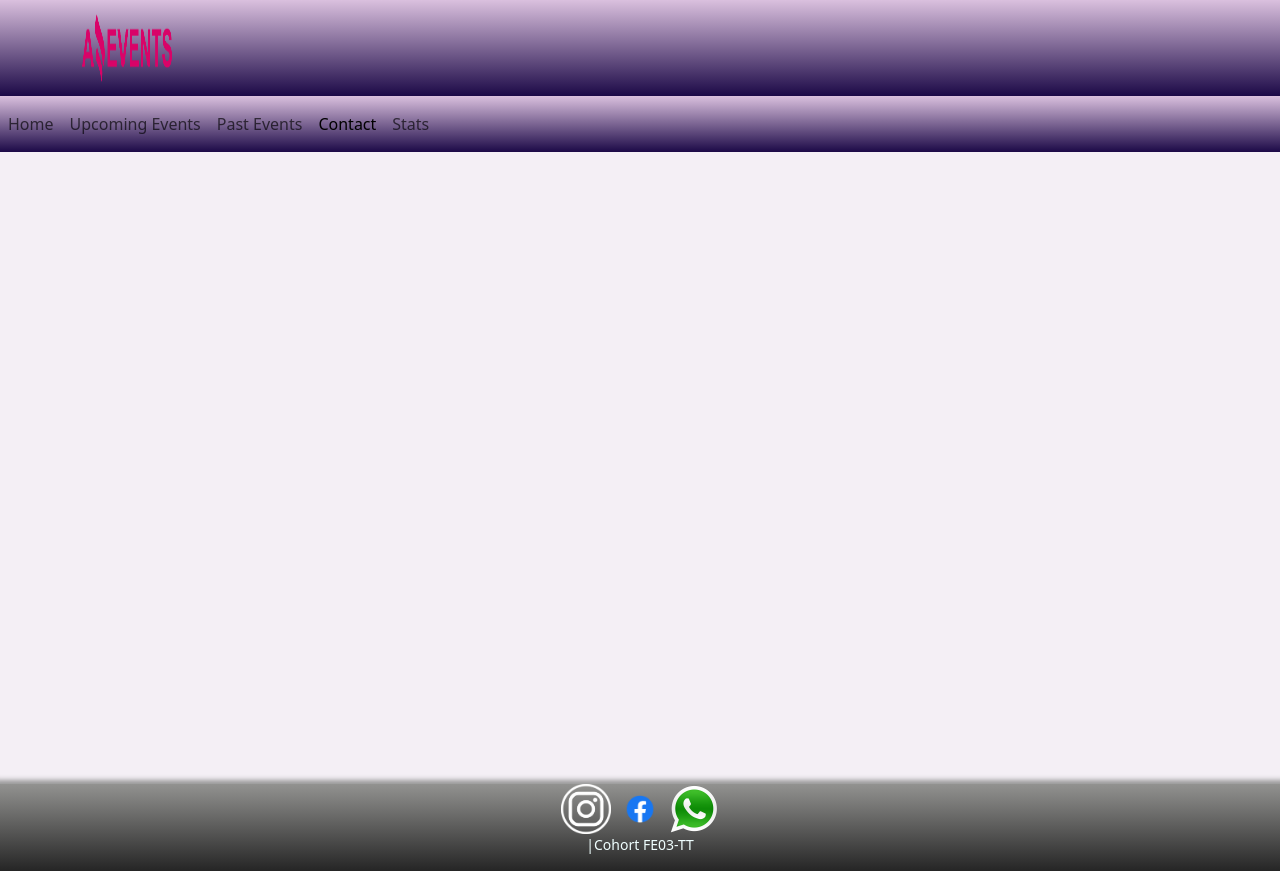
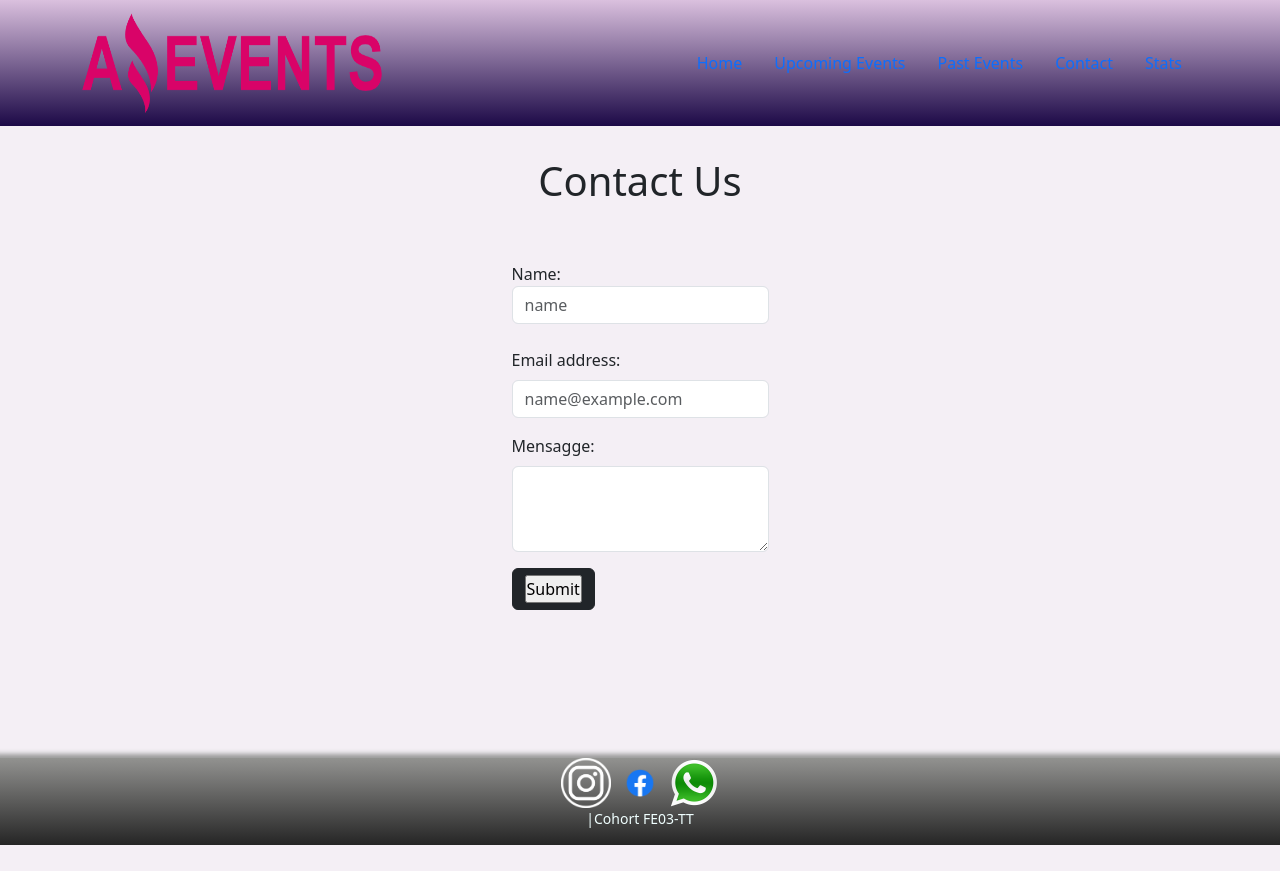
Before and after one commit to AntoCast18/-Amazing-Events, a website: page contact.html in a window 1280 px wide. After the commit the page ends 845 px from the top, so only its background shows below. Drawn offline with nearby package versions, Linux system fonts and the light colour scheme.

Commit message:
file contact

```diff
--- a/contact.html
+++ b/contact.html
@@ -2,7 +2,7 @@
 <html lang="en">
 
 <head>
-    <title>"Contact</title>
+    <title>"Contact"</title>
     <meta charset="UTF-8">
     <meta name="viewport" content="width=device-width, initial-scale=1">
     <link href="https://cdn.jsdelivr.net/npm/bootstrap@5.3.0-alpha1/dist/css/bootstrap.min.css" rel="stylesheet"
@@ -12,40 +12,55 @@
 
 <body>
     <header>
-        <nav>
-            <div class="row">
         <nav class="navbar navbar-light bg-light">
             <div class="container">
                 <a class="navbar-brand" href="#">
-                            <img src="./assets/LogoAmazingEvents.png" alt="" width="90" height="70">
+                    <img src="./assets/LogoAmazingEvents.png" alt="logo" width="300" height="100">
                 </a>
-                    </div>
-                </nav>
-                <nav class="navbar navbar-expand-lg navbar-light bg-light">
-                    <div class="container-fluid">
-                        <button class="navbar-toggler" type="button" data-bs-toggle="collapse"
-                            data-bs-target="#navbarNavAltMarkup" aria-controls="navbarNavAltMarkup"
-                            aria-expanded="false" aria-label="Toggle navigation">
-                            <span class="navbar-toggler-icon"></span>
-                        </button>
-                        <div class="collapse navbar-collapse" id="navbarNavAltMarkup">
-
-                            <div class="navbar-nav">
+                <ul class="nav justify-content-center">
+                    <li class="nav-item">
                         <a class="nav-link" href="home.html">Home</a>
-                                <a class="nav-link" href="upcoming.html">Upcoming Events</a>
-                                <a class="nav-link" href="pastevents.html">Past Events</a>
-                                <a class="nav-link active" aria-current="page" href="#">Contact</a>
+                    </li>
+                    <li class="nav-item">
+                        <a class="nav-link active" aria-current="page" href="#">Upcoming Events</a>
+                    </li>
+                    <li class="nav-item">
+                        <a class="nav-link" href="pastevents.htm">Past Events</a>
+                    </li>
+                    <li class="nav-item">
+                        <a class="nav-link" href="contact.html">Contact</a>
+                    </li>
+                    <li class="nav-item">
                         <a class="nav-link" href="stats.html">Stats</a>
-                            </div>
-
-                        </div>
-                    </div>
-                </nav>
+                    </li>
+                </ul>
             </div>
         </nav>
     </header>
     <main>
-        <!-- contenido -->
+        <div>
+            <div class="bg-1">
+                <h1>Contact Us</h1>
+            </div>
+            <form action="show_data.html" method="get">
+                <fieldset>
+                    <label for="fname">Name:</label><br>
+                    <input type="text" class="form-control" id="fname" name="fname" placeholder="name"><br>
+                    <div class="mb-3">
+                        <label for="exampleFormControlInput1" class="form-label">Email address: </label>
+                        <input type="email" class="form-control" id="exampleFormControlInput1"
+                            placeholder="name@example.com">
+                    </div>
+                    <div class="mb-3">
+                        <label for="exampleFormControlTextarea1" class="form-label">Mensagge: </label>
+                        <textarea class="form-control" id="exampleFormControlTextarea1" rows="3"></textarea>
+                    </div>
+                    <button type="button" class="btn btn-dark">
+                        <input type="submit" value="Submit">
+                    </button>
+                </fieldset>
+            </form>
+        </div>
     </main>
     <footer>
         <div class="row">
```
Lines whose indentation alone changed are shown as unchanged.
